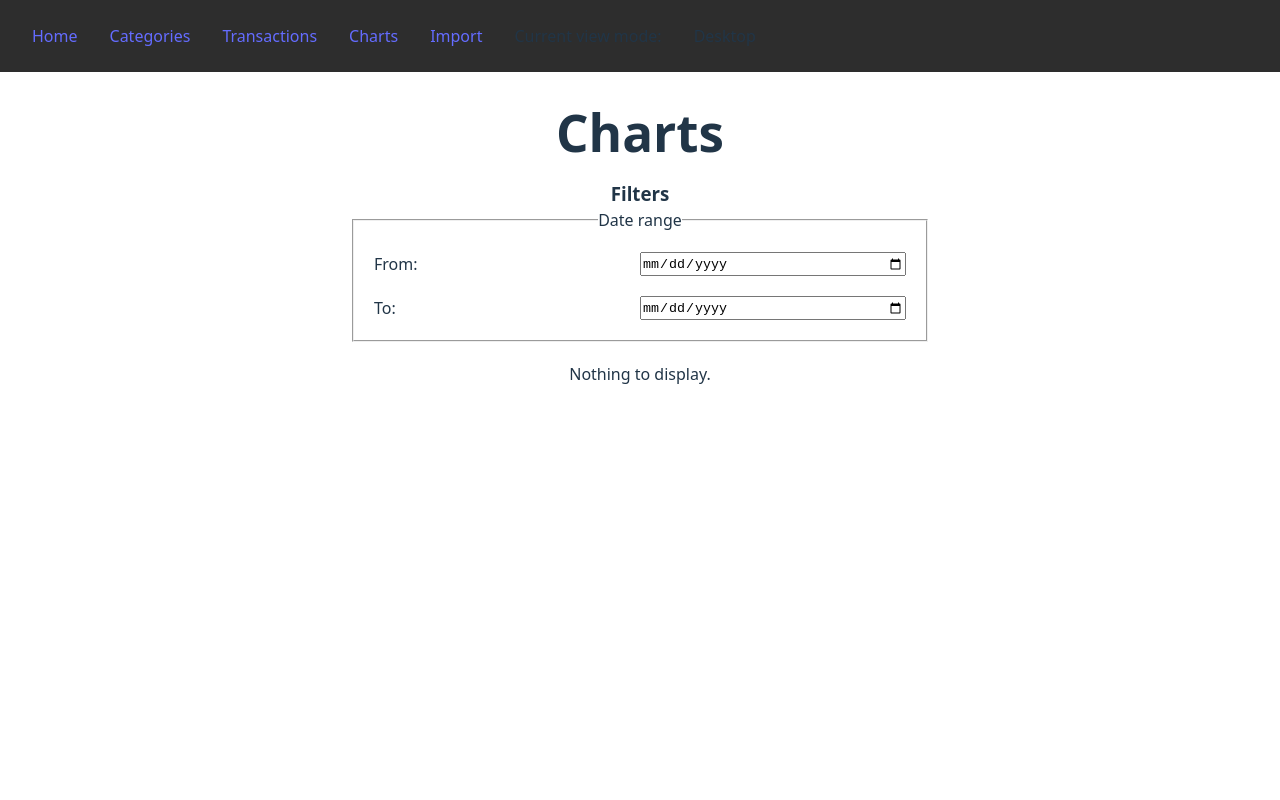
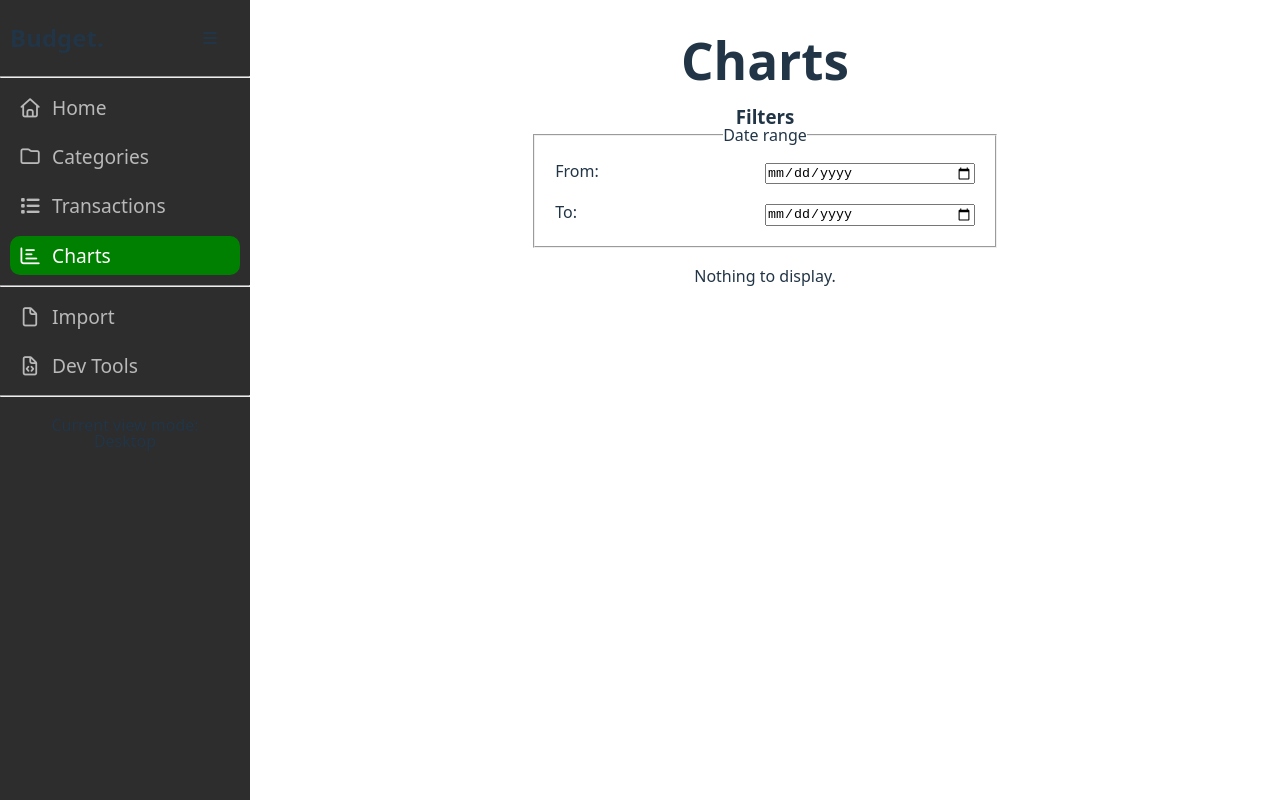
Before and after one commit to streedrop/budgetui, a React (Vite) app: page /charts in a window 1280 px wide. Built offline with nearby package versions, Linux system fonts and the light colour scheme; no server answers.

Commit message:
The navbar is now a sidebar, transactions headers now make more sense

```diff
--- a/src/App.css
+++ b/src/App.css
@@ -7,11 +7,18 @@
 }
 
 main {
-  margin: 0;
+  /*transition: margin 1s 0.5s;*/
+  margin: 0 0 0 250px;
   padding: 2rem 0;
 }
 
-#main, section {
+main.collapsed {
+  /*transition: margin 1s 0.5s;*/
+  margin: 0 0 0 60px;
+}
+
+#main,
+section {
   width: 100%;
   display: flex;
   flex-direction: column;
--- a/src/App.jsx
+++ b/src/App.jsx
@@ -1,4 +1,5 @@
 import './App.css'
+import { useState } from 'react'
 import { Routes, Route } from 'react-router-dom'
 
 import NavBar from './components/navbar/NavBar.jsx'
@@ -16,12 +17,13 @@ import Import from './pages/import/Import.jsx'
 import Keywords from './pages/import/Keywords.jsx'
 
 function App() {
+
+  const [collapsed, setCollapsed] = useState(false);
+
   return (
     <>
-      <header>
-        <NavBar />
-      </header>
-      <main>
+      <NavBar collapsed={collapsed} setCollapsed={setCollapsed} />
+      <main className={collapsed ? 'collapsed' : ''}>
         <Routes>
           <Route path="/" element={<Home />} />
           <Route path="/categories" element={<Categories />} />
--- a/src/components/navbar/NavBar.css
+++ b/src/components/navbar/NavBar.css
@@ -1,32 +1,166 @@
+/* The sidebar menu */
 nav {
-  display: flex;
-  gap: 2rem;
+  /*transition: width 1s 0.5s;*/
+  height: 100%;
+  width: 250px;
+  position: fixed;
+  z-index: 1;
+  top: 0;
+  left: 0;
   background-color: #2d2d2d;
-  padding: 1.5rem 2rem;
+  overflow-x: hidden;
+  text-align: left;
 }
 
+nav.collapsed {
+  /*transition: width 1s 0.5s;*/
+  width: 60px;
+}
+
+nav hr {
+  margin-top: 10px;
+  margin-bottom: 10px;
+}
+
+nav i {
+  display: block;
+}
+
+/* Logo */
+
+nav .logo {
+  padding: 10px 10px 0 10px;
+  user-select: none;
+  cursor: pointer;
+  display: flex;
+  align-items: center;
+  justify-content: space-between;
+  /*transition: padding 0.5s 0.5s;*/
+}
+
+nav .logo div {
+  padding: 10px;
+  margin: 10px;
+
+  display: flex;
+  align-items: center;
+}
+
+nav .logo div:hover {
+  border-radius: 10px;
+  background-color: rgb(73, 73, 73);
+}
+
+nav.collapsed .logo {
+  padding: 10px 0 0 0;
+  /*transition-property: padding;
+  transition-delay: 0.5s;*/
+}
+
+nav.collapsed .logo div {
+  margin: 10px auto;
+}
+
+/*nav .logo h2,
+nav .links span {
+  transition: opacity 0.5s 1s;
+  opacity: 1;
+}
+
+nav.collapsed .logo h2,
+nav.collapsed .links span {
+  animation: hideAfter 0.5s forwards;
+  transition: opacity 0.5s;
+  opacity: 0;
+}
+
+@keyframes hideAfter {
+  to {
+    display: none;
+  }
+}*/
+
+/* REMOVE if I add the animations back */
+nav.collapsed .logo h2,
+nav.collapsed .links span {
+  display: none;
+}
+
+/* Links */
+
 nav a {
+  padding: 10px 8px;
+  margin: 10px;
+  text-decoration: none;
   font-weight: 500;
-  color: #646cff;
+  font-size: 1.2em;
+  display: flex;
+  gap: 10px;
+  align-items: center;
+  color: rgb(185, 185, 185);
 }
+
+nav a:hover {
+  background-color: rgba(0, 128, 0, 0.5);
+  color: white;
+  border-radius: 10px;
+}
+
+/* Current page link */
+nav a.active {
+  background-color: rgb(0, 128, 0);
+  color: white;
+  border-radius: 10px;
+}
+
+nav a.active:hover {
+  background-color: rgb(0, 128, 0);
+}
+
 
 /* View mode */
 
-nav .tablet, nav .laptop, nav .desktop {
+nav .viewmode {
+  padding-top: 10px;
+  text-align: center;
+}
+
+nav.collapsed .viewmode {
+  display: none;
+}
+
+nav .tablet,
+nav .laptop,
+nav .desktop {
   display: none;
 }
 
 @media (min-width: 768px) {
-  nav .mobile { display: none; }
-  nav .tablet { display: block; }
+  nav .mobile {
+    display: none;
+  }
+
+  nav .tablet {
+    display: block;
+  }
 }
 
 @media (min-width: 1024px) {
-  nav .tablet { display: none; }
-  nav .laptop { display: block; }
+  nav .tablet {
+    display: none;
+  }
+
+  nav .laptop {
+    display: block;
+  }
 }
 
 @media (min-width: 1280px) {
-  nav .laptop { display: none; }
-  nav .desktop { display: block; }
+  nav .laptop {
+    display: none;
+  }
+
+  nav .desktop {
+    display: block;
+  }
 }
--- a/src/components/navbar/NavBar.jsx
+++ b/src/components/navbar/NavBar.jsx
@@ -1,19 +1,58 @@
-import './NavBar.css'
-import { Link } from 'react-router-dom'
+import './NavBar.css';
 
-function NavBar() {
+import { NavLink } from 'react-router-dom';
+
+function NavBar({ collapsed, setCollapsed }) {
+
   return (
-    <nav>
-      <Link to="/">Home</Link>
-      <Link to="/categories">Categories</Link>
-      <Link to="/transactions">Transactions</Link>
-      <Link to="/charts">Charts</Link>
-      <Link to="/import">Import</Link>
-      <p>Current view mode: </p>
-      <p className="mobile">Mobile</p>
-      <p className="tablet">Tablet</p>
-      <p className="laptop">Laptop</p>
-      <p className="desktop">Desktop</p>
+    <nav className={collapsed ? 'collapsed' : ''}>
+      <div className="logo">
+        <h2>Budget.</h2>
+        <div onClick={() => setCollapsed(!collapsed)}>
+          <i className="fa-solid fa-bars"></i>
+        </div>
+      </div>
+      <hr />
+
+      <div className="links">
+        <NavLink to="/">
+          <i className="fa-regular fa-house"></i>
+          <span>Home</span>
+        </NavLink>
+        <NavLink to="/categories">
+          <i className="fa-regular fa-folder"></i>
+          <span>Categories</span>
+        </NavLink>
+        <NavLink to="/transactions">
+          <i className="fa-solid fa-list"></i>
+          <span>Transactions</span>
+        </NavLink>
+        <NavLink to="/charts">
+          <i className="fa-regular fa-chart-bar"></i>
+          <span>Charts</span>
+        </NavLink>
+
+        <hr />
+
+        <NavLink to="/import">
+          <i className="fa-regular fa-file"></i>
+          <span>Import</span>
+        </NavLink>
+        <NavLink to="/dev">
+          <i className="fa-regular fa-file-code"></i>
+          <span>Dev Tools</span>
+        </NavLink>
+      </div>
+
+      <hr />
+
+      <div className="viewmode">
+        <p>Current view mode: </p>
+        <p className="mobile">Mobile</p>
+        <p className="tablet">Tablet</p>
+        <p className="laptop">Laptop</p>
+        <p className="desktop">Desktop</p>
+      </div>
     </nav>
   );
 }
--- a/src/index.css
+++ b/src/index.css
@@ -2,11 +2,11 @@
   margin: 0;
   padding: 0;
   box-sizing: border-box;
+  line-height: 1;
 }
 
 :root {
   font-family: system-ui, Avenir, Helvetica, Arial, sans-serif;
-  line-height: 1.5;
   font-weight: 400;
 
   color-scheme: light dark;
@@ -21,10 +21,6 @@
 
 a {
   text-decoration: inherit;
-}
-
-a:hover {
-  color: #535bf2;
 }
 
 body {
--- a/src/pages/home/Home.css
+++ b/src/pages/home/Home.css
@@ -1,15 +1,3 @@
-.logo {
-  height: 6em;
-  padding: 1.5em;
-  will-change: filter;
-  transition: filter 300ms;
-}
-.logo:hover {
-  filter: drop-shadow(0 0 2em #646cffaa);
-}
-.logo.react:hover {
-  filter: drop-shadow(0 0 2em #61dafbaa);
-}
 
 @keyframes logo-spin {
   from {
--- a/src/pages/transactions/TransactionList.jsx
+++ b/src/pages/transactions/TransactionList.jsx
@@ -13,19 +13,18 @@ function TransactionList({ transactions, onDelete, onSelect, editable = true })
 
     return (
         <div className="transactionList">
-            <div className="header">
-                <p className="date">Date</p>
-                <p className="transaction">Transaction</p>
-                <p className="amount">Amount</p>
-                <p className="actions">Actions</p>
-            </div>
             {Object.entries(groupedByMonth).map(([month, { sum, transactions }]) => (
                 <div key={month}>
                     <div className="month">
                         <h2>{month}</h2>
                         <h2>{amountFormatter(sum)}</h2>
                     </div>
-
+                    <div className="header">
+                        <h4 className="date">Date</h4>
+                        <h4 className="transaction">Transaction</h4>
+                        <h4 className="amount">Amount</h4>
+                        <h4 className="actions">Actions</h4>
+                    </div>
                     {
                         transactions.map(transaction => (
                             <TransactionItem
```
